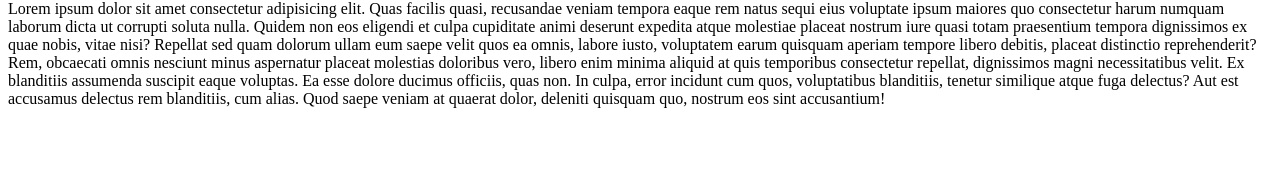
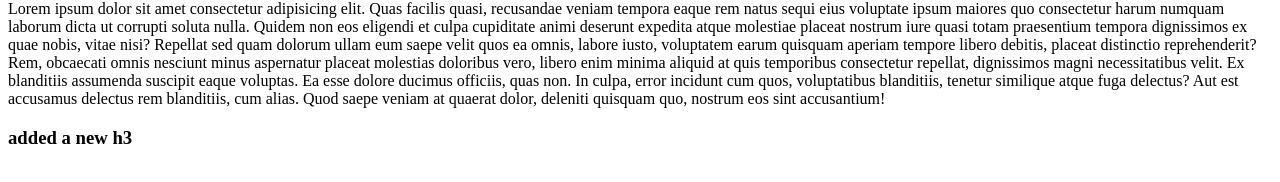
Before and after one commit to jhraihan/day_6_part2, a plain HTML site: page index.html in a window 1280 px wide. Shown: the part 80-262 px from the top of the page. Drawn offline with Linux system fonts and the light colour scheme.

Commit message:
added h3

```diff
--- a/index.html
+++ b/index.html
@@ -8,5 +8,6 @@
 <body>
     <h1>again github</h1>
     <p>Lorem ipsum dolor sit amet consectetur adipisicing elit. Quas facilis quasi, recusandae veniam tempora eaque rem natus sequi eius voluptate ipsum maiores quo consectetur harum numquam laborum dicta ut corrupti soluta nulla. Quidem non eos eligendi et culpa cupiditate animi deserunt expedita atque molestiae placeat nostrum iure quasi totam praesentium tempora dignissimos ex quae nobis, vitae nisi? Repellat sed quam dolorum ullam eum saepe velit quos ea omnis, labore iusto, voluptatem earum quisquam aperiam tempore libero debitis, placeat distinctio reprehenderit? Rem, obcaecati omnis nesciunt minus aspernatur placeat molestias doloribus vero, libero enim minima aliquid at quis temporibus consectetur repellat, dignissimos magni necessitatibus velit. Ex blanditiis assumenda suscipit eaque voluptas. Ea esse dolore ducimus officiis, quas non. In culpa, error incidunt cum quos, voluptatibus blanditiis, tenetur similique atque fuga delectus? Aut est accusamus delectus rem blanditiis, cum alias. Quod saepe veniam at quaerat dolor, deleniti quisquam quo, nostrum eos sint accusantium!</p>
+    <h3>added a new h3</h3>
 </body>
 </html>
```
